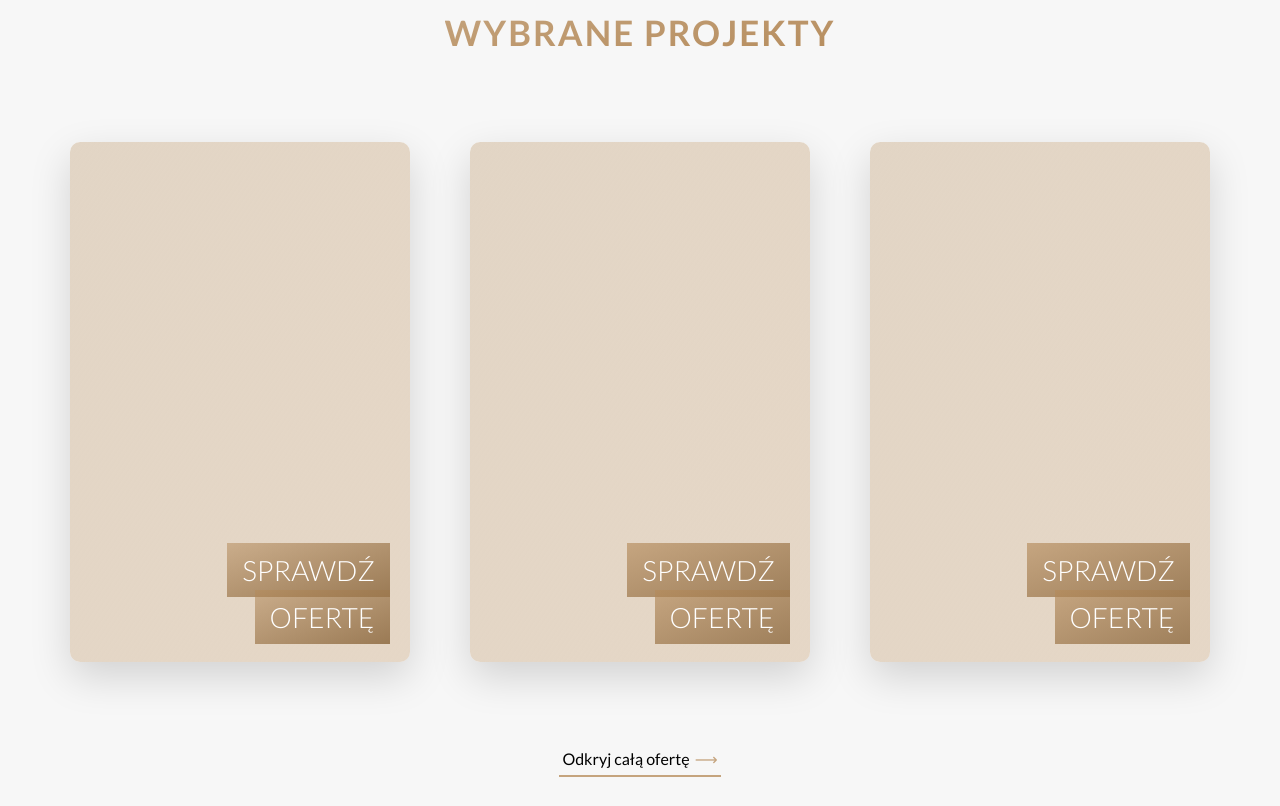
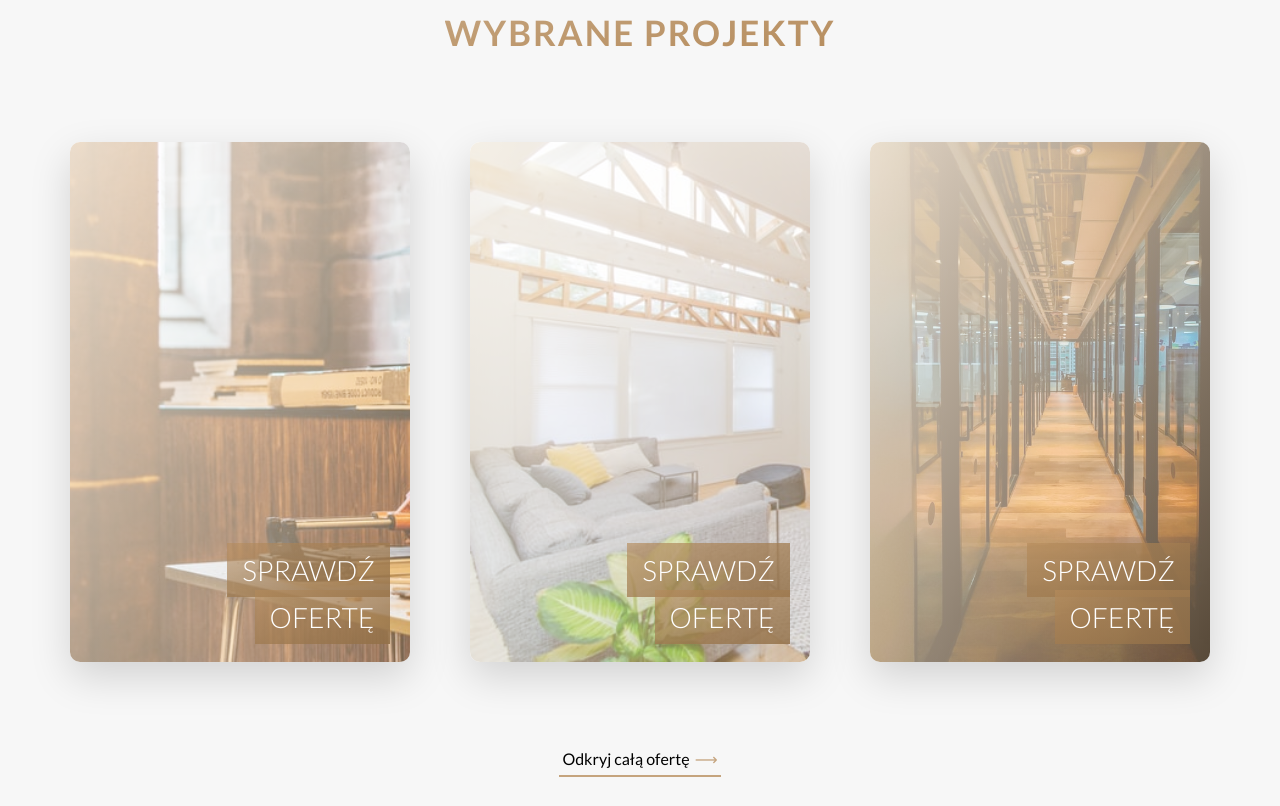
Before and after one commit to Kkinod/My-webpage, a website: page index.html in a window 1280 px wide. Shown: the part 2474-3280 px from the top of the page. Drawn offline with nearby package versions, Linux system fonts and the light colour scheme; the site is published under a folder, as on GitHub Pages, so addresses that start at the root find nothing.

Commit message:
minor fixes to file paths

```diff
--- a/sass/components/_card.scss
+++ b/sass/components/_card.scss
@@ -52,17 +52,17 @@
 
 		&--1 {
 			background-image: linear-gradient(to right bottom, var(--color-primary-light), var(--color-primary-dark)),
-				url(/img/Builders-small.jpg);
+				url(../img/Builders-small.jpg);
 		}
 
 		&--2 {
 			background-image: linear-gradient(to right bottom, var(--color-primary-light), var(--color-primary-dark)),
-				url(/img/House-small.jpg);
+				url(../img/House-small.jpg);
 		}
 
 		&--3 {
 			background-image: linear-gradient(to right bottom, var(--color-primary-light), var(--color-primary-dark)),
-				url(/img/Company-small.jpg);
+				url(../img/Company-small.jpg);
 		}
 	}
 
--- a/sass/pages/_home.scss
+++ b/sass/pages/_home.scss
@@ -11,7 +11,7 @@
 .section-reviews {
 	position: relative;
 	padding: 15rem 0;
-	background-image: url(/img/bgi-reviews-big.jpg);
+	background-image: url(../img/bgi-reviews-big.jpg);
 	background-position: center;
 	background-size: cover;
 	background-attachment: fixed;
```
Also changed, not shown: index.html (+0 -1 lines), css/main.css, 1 other file.
